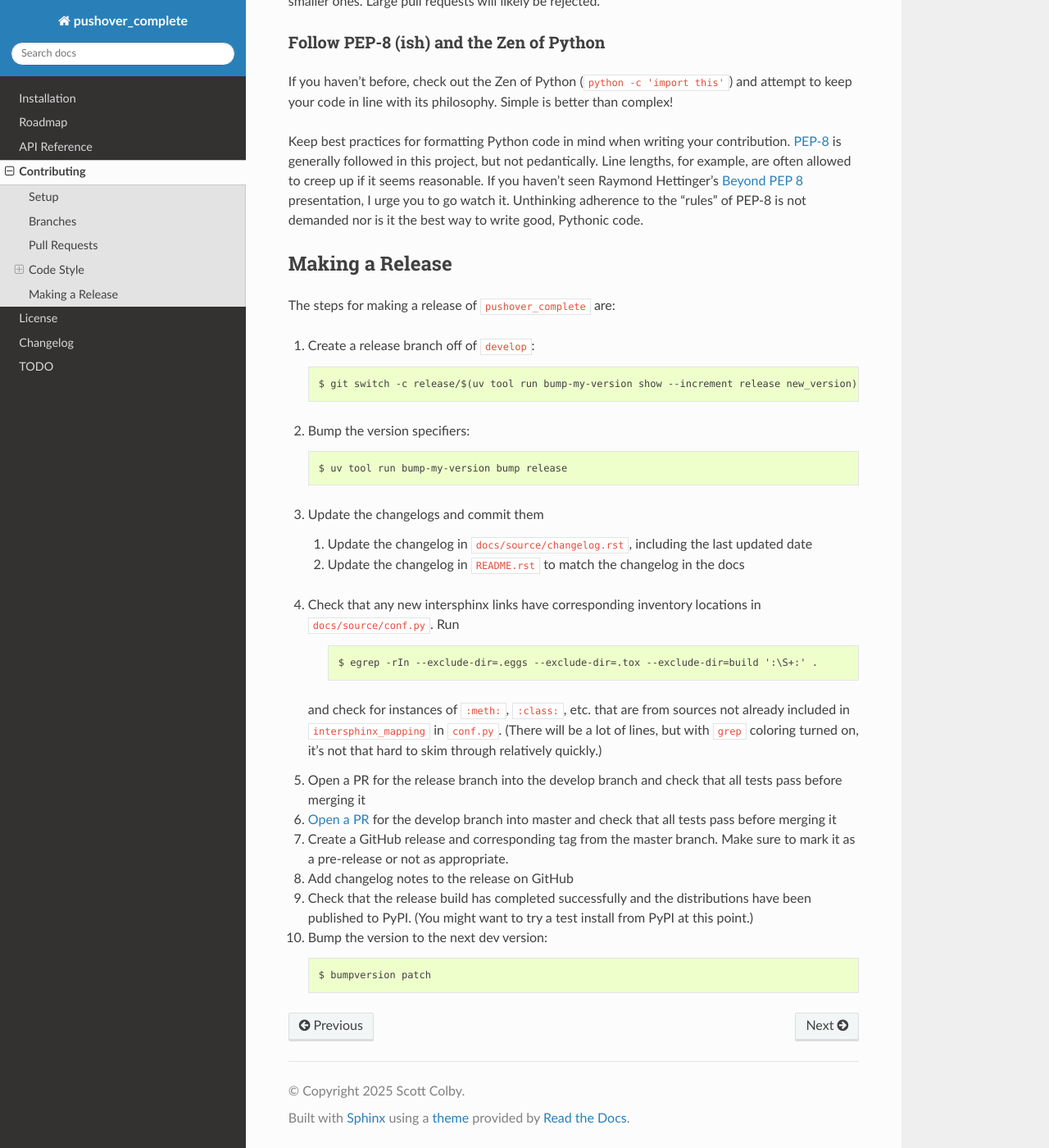
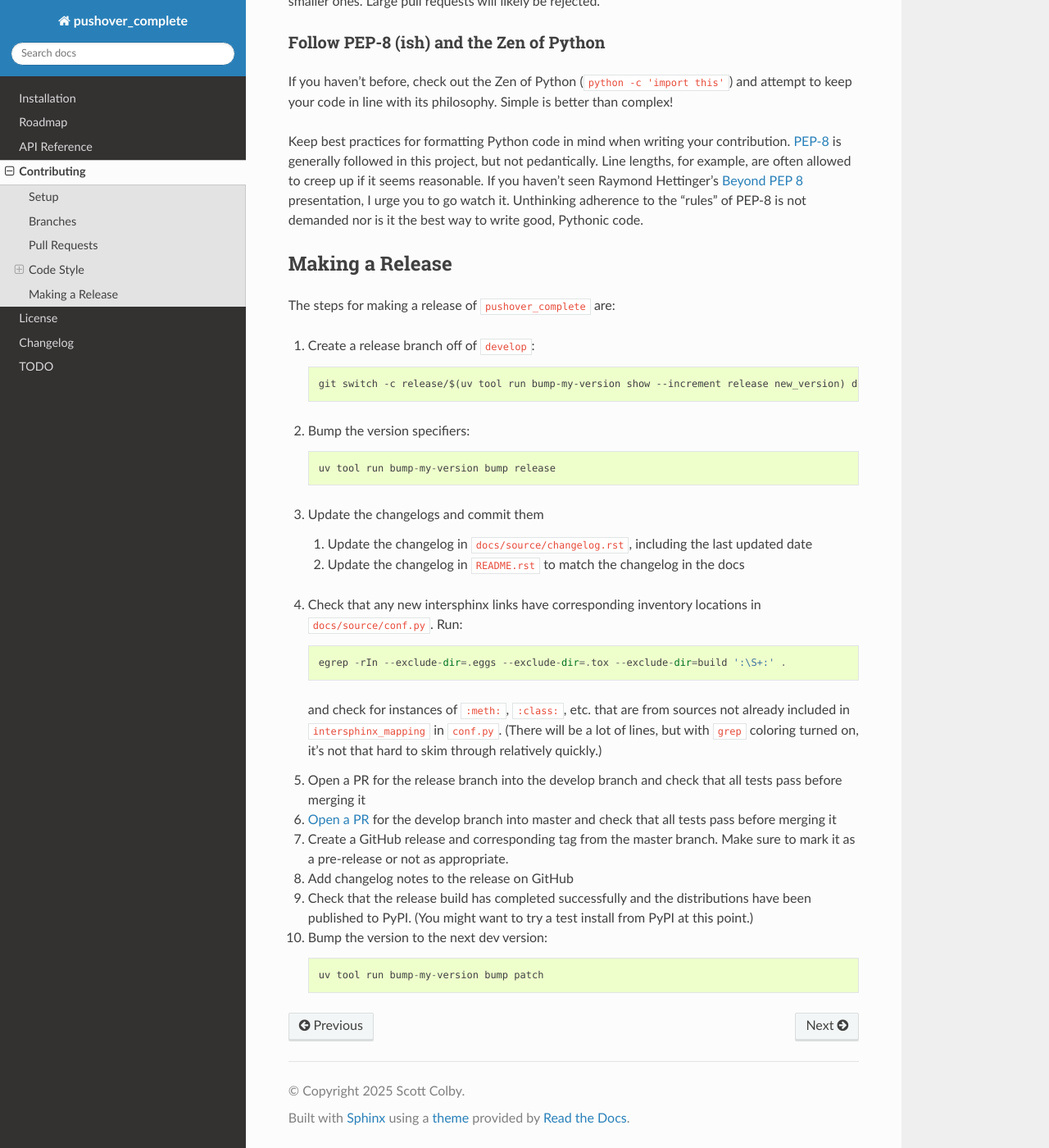
Before and after one commit to scolby33/pushover_complete, a Sphinx documentation site: the page built from docs/source/contributing.rst, in a window 1280 px wide and 1400 px high, scrolled down 3477 px. Shown: the whole window at 82% size. Built offline with Sphinx 7.4.7 and the Read the Docs theme 3.1.0, drawn with Linux system fonts in a browser that asks for light colours.

Commit message:
Remove leading $ in release instructions to make easier to copy-paste.

```diff
--- a/docs/source/contributing.rst
+++ b/docs/source/contributing.rst
@@ -177,22 +177,20 @@ The steps for making a release of :code:`pushover_complete` are:
 
 #. Create a release branch off of :code:`develop`::
 
-     $ git switch -c release/$(uv tool run bump-my-version show --increment release new_version) develop
+     git switch -c release/$(uv tool run bump-my-version show --increment release new_version) develop
 
 #. Bump the version specifiers::
 
-     $ uv tool run bump-my-version bump release
+     uv tool run bump-my-version bump release
 
 #. Update the changelogs and commit them
 
    #. Update the changelog in :code:`docs/source/changelog.rst`, including the last updated date
    #. Update the changelog in :code:`README.rst` to match the changelog in the docs
 
-#. Check that any new intersphinx links have corresponding inventory locations in :code:`docs/source/conf.py`. Run
+#. Check that any new intersphinx links have corresponding inventory locations in :code:`docs/source/conf.py`. Run::
 
-    ::
-
-    $ egrep -rIn --exclude-dir=.eggs --exclude-dir=.tox --exclude-dir=build ':\S+:' .
+    egrep -rIn --exclude-dir=.eggs --exclude-dir=.tox --exclude-dir=build ':\S+:' .
 
    and check for instances of :code:`:meth:`, :code:`:class:`, etc. that are from sources not already included in
    :code:`intersphinx_mapping` in :code:`conf.py`. (There will be a lot of lines, but with :code:`grep` coloring turned
@@ -213,4 +211,4 @@ The steps for making a release of :code:`pushover_complete` are:
 
 #. Bump the version to the next dev version::
 
-    $ bumpversion patch
+    uv tool run bump-my-version bump patch
```
